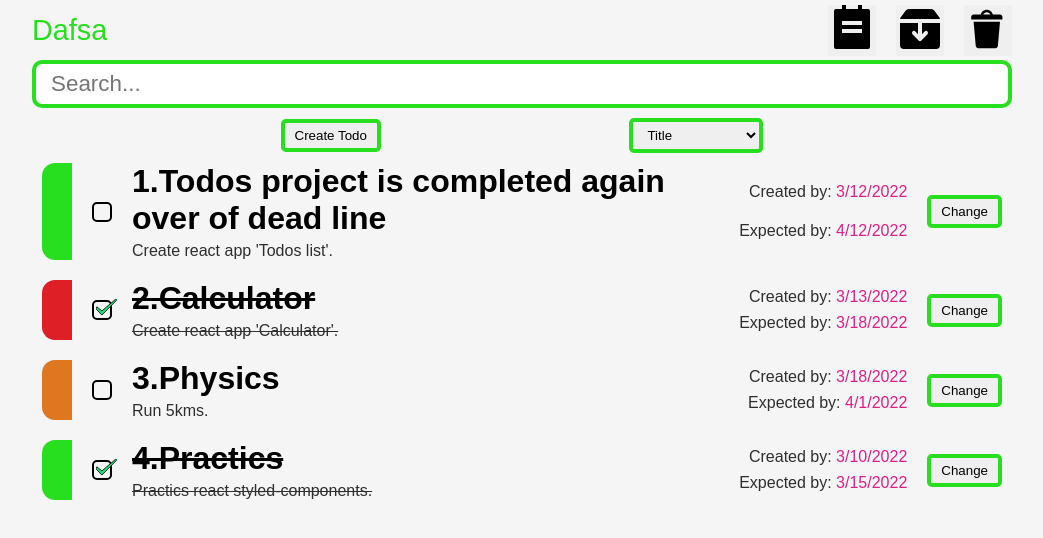
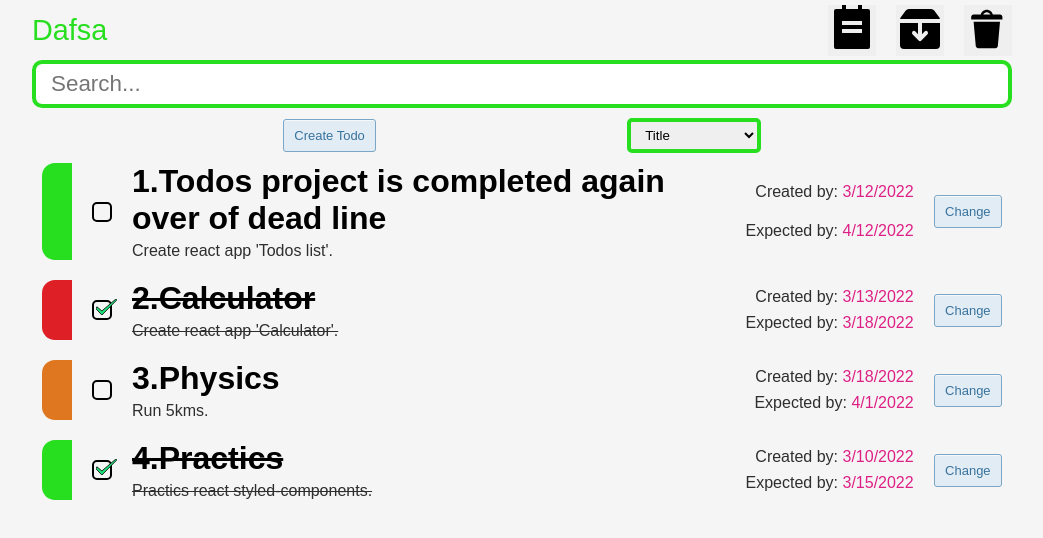
Before and after one commit to V-Babayan/todo-list, a React (Create React App) app: page /general in a window 1280 px wide. Shown: the top 538 px of the page, without its empty margins (118-1161 px from the left). Built offline with nearby package versions, Linux system fonts and the light colour scheme.

Commit message:
feat: change buttons style

```diff
--- a/src/components/core-ui/button/Button.styled.js
+++ b/src/components/core-ui/button/Button.styled.js
@@ -2,16 +2,35 @@ import styled from "styled-components";
 
 const StyledButton = styled.button`
   display: inline-block;
-  padding: 5px 10px;
+  border-radius: 3px;
+  border: 1px solid #7aa7c7;
+  box-shadow: rgba(255, 255, 255, 0.7) 0 1px 0 0 inset;
+  padding: 8px 0.8em;
 
-  border: 4px solid ${({ theme }) => theme.primary.green};
-  border-radius: 5px;
+  font-size: 13px;
+  line-height: 1.15385;
+  color: #39739d;
+  text-align: center;
 
+  transition: all 0.2s linear;
+
+  background-color: #e1ecf4;
   cursor: pointer;
-  transition: background 0.2s linear;
 
-  &:hover {
-    background: #c4c4c4;
+  &:hover,
+  &:focus {
+    background-color: #b3d3ea;
+    color: #2c5777;
+  }
+
+  &:focus {
+    box-shadow: 0 0 0 4px rgba(0, 149, 255, 0.15);
+  }
+
+  &:active {
+    background-color: #a0c7e4;
+    box-shadow: none;
+    color: #2c5777;
   }
 `;
 
```
